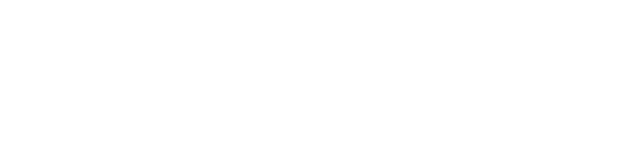
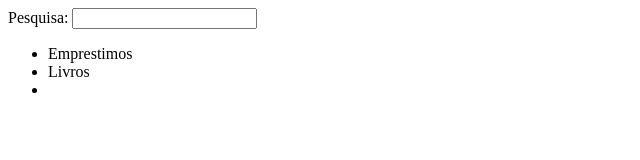
Before and after one commit to vinicuritiba10-lab/biblioteca-, a plain HTML site: page TR/home.html in a window 1280 px wide. Shown: the whole page, without its empty margins (0-640 px from the left). Drawn offline with Linux system fonts and the light colour scheme.

Commit message:
Enhance home.html with search form and navigation
Added a search form and navigation menu to the home page.

```diff
--- a/TR/home.html
+++ b/TR/home.html
@@ -7,7 +7,25 @@
 </head>
 <body>
     <header class="princ">
-        <div class=>
+
+
+        <div class=form>
+            <form action="" method="post"></form>
+            <label for="pesquisa">Pesquisa:</label>
+            <input id="pesquisa" type="text" name="pesquisa"></input>
+        </div>
+
+        <div>
+
+
+        </div>
+
+        <div class="nav-menu">
+            <ul>
+                <li>Emprestimos</li>
+                <li>Livros</li>
+                <li></li>
+            </ul>
 
         </div>
     </header>
```
